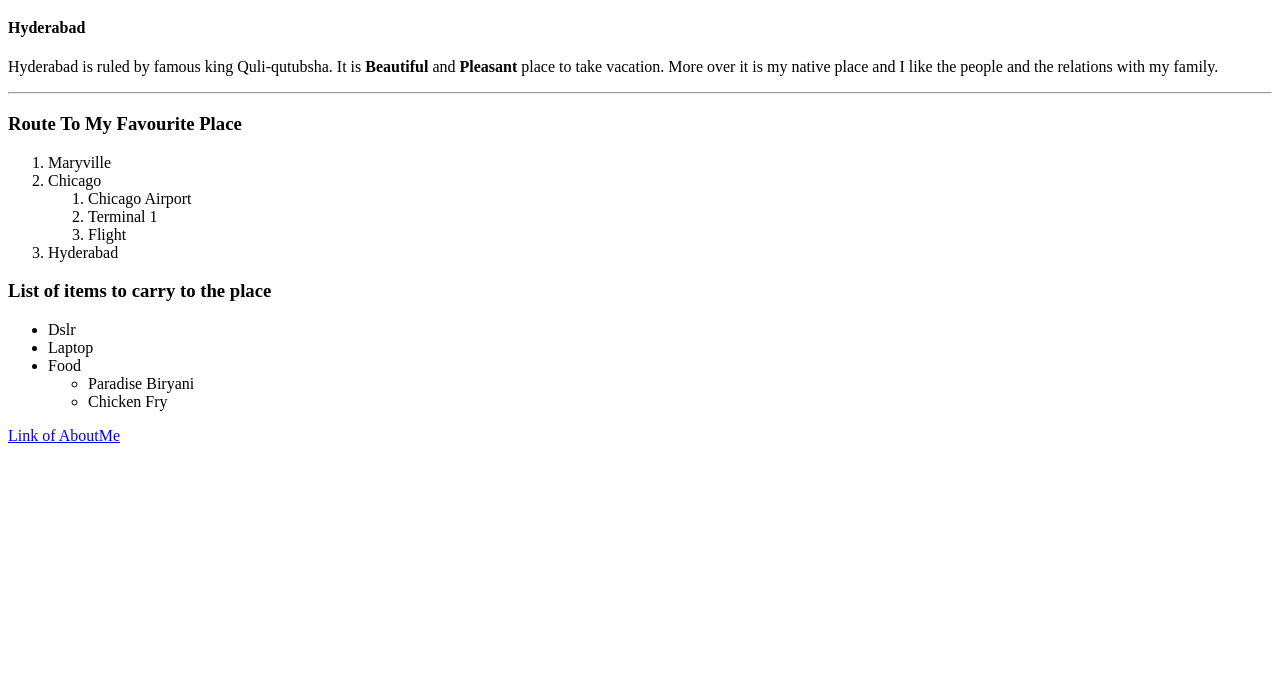
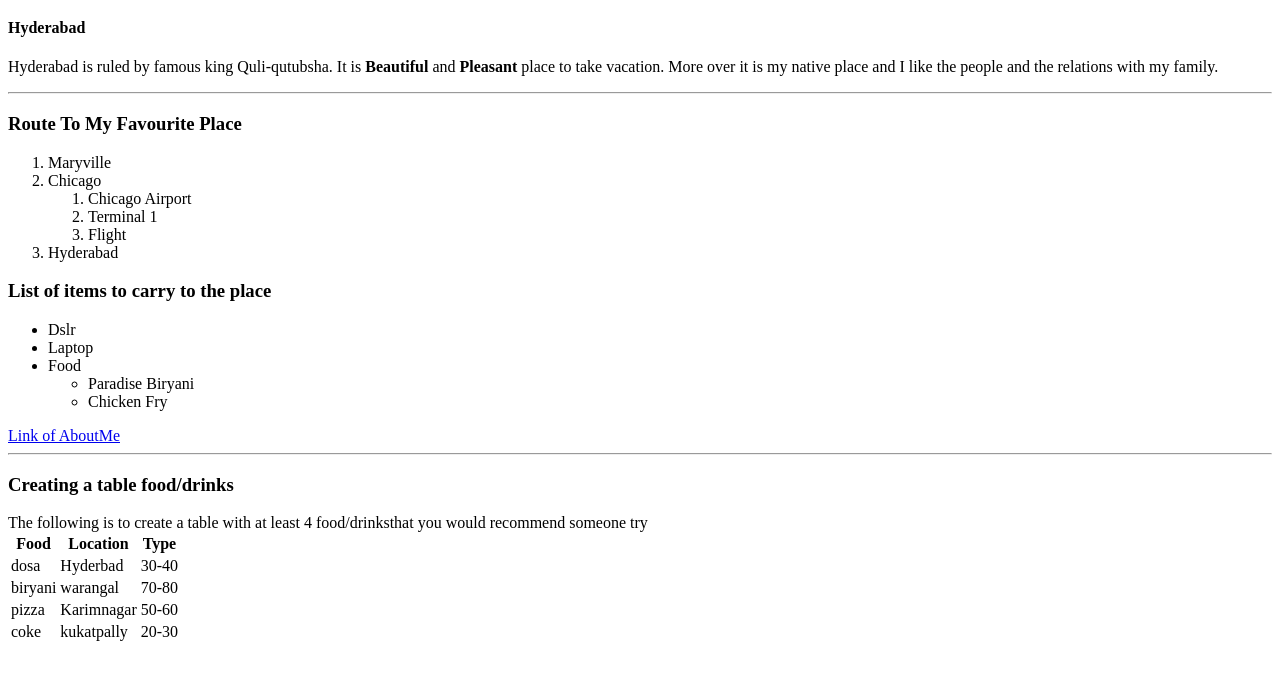
Before and after one commit to 44-563-WebApps-F21/webapps-f21-assignment-3-Arunkumar3007, a plain HTML site: page index.html in a window 1280 px wide. Shown: the part 61-740 px from the top of the page. Drawn offline with Linux system fonts and the light colour scheme.

Commit message:
Added table

```diff
--- a/index.html
+++ b/index.html
@@ -37,7 +37,39 @@
         </ul>
     </ul>
 
-    <a href = aboutme.html > Link of AboutMe </a>
+    <a href=aboutme.html> Link of AboutMe </a>
+
+    <hr>
+    <h3> Creating a table food/drinks </h3>
+    The following is to create a table with at least 4 food/drinksthat you would recommend someone try
+    <table>
+        <tr>
+            <th>Food</th>
+            <th> Location</th>
+            <th>Type</th>
+        </tr>
+        <tr>
+            <td> dosa </td>
+            <td> Hyderbad </td>
+            <td> 30-40 </td>
+        </tr>
+        <tr>
+            <td> biryani </td>
+            <td> warangal </td>
+            <td> 70-80 </td>
+        </tr>
+        <tr>
+            <td> pizza </td>
+            <td> Karimnagar </td>
+            <td> 50-60 </td>
+        </tr>
+        <tr>
+            <td> coke </td>
+            <td> kukatpally </td>
+            <td> 20-30 </td>
+        </tr>
+    </table>
+
 
 </body>
 
```
